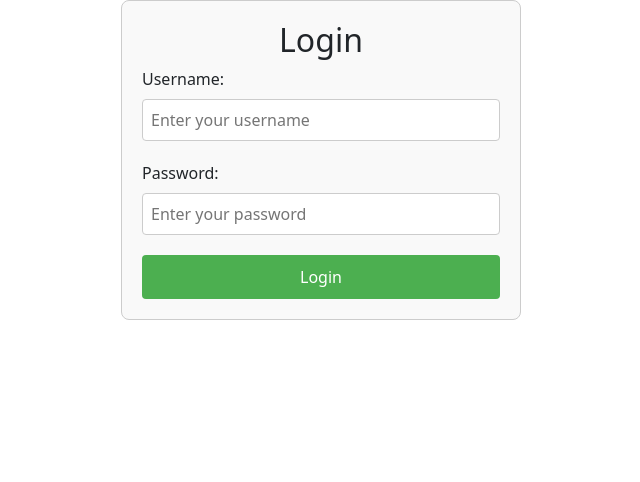
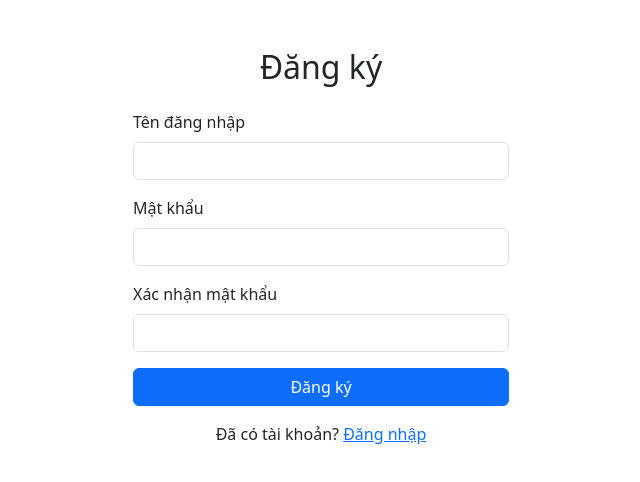
Before and after one commit to nhantsl/level2, a Vue app: page /register in a window 1280 px wide. Before the commit this address led to /login. Shown: the top 482 px of the page, without its empty margins (319-959 px from the left). Built offline with nearby package versions, Linux system fonts and the light colour scheme.

Commit message:
database

```diff
--- /dev/null
+++ b/db.json
@@ -0,0 +1,18 @@
+{
+  "posts": [],
+  "users": [
+    {
+      "id": 1,
+      "username": "admin",
+      "password": "1234",
+      "role": "admin",
+      "balance": 500000
+    },
+    {
+      "id": 2,
+      "username": "ab",
+      "password": "1234",
+      "role": "user"
+    }
+  ]
+}
--- a/src/components/Cash.vue
+++ b/src/components/Cash.vue
@@ -71,7 +71,7 @@ export default {
   name: "Cash",
   data() {
     return {
-      balance: 500000000,
+      balance: 0,
       pendingAmount: 100000,
       withdrawnAmount: 200000,
     };
@@ -87,6 +87,14 @@ export default {
       return this.withdrawnAmount.toLocaleString("vi-VN") + "đ";
     },
   },
+  mounted() {
+    const userData = localStorage.getItem('user')
+    if (userData) {
+      const user = JSON.parse(userData)
+      this.username = user.username
+      this.balance = user.balance || 0
+    }
+  },
 };
 </script>
 
--- a/src/components/Login.vue
+++ b/src/components/Login.vue
@@ -26,29 +26,43 @@
     </form>
     <p v-if="errorMessage" class="error">{{ errorMessage }}</p>
   </div>
+  <p class="register-link">
+      Chưa có tài khoản?
+      <router-link to="/register">Đăng ký</router-link>
+  </p>
 </template>
 
 <script>
+import axios from 'axios'
+
 export default {
   data() {
     return {
-      username: "",
-      password: "",
-      errorMessage: "",
-    };
+      username: '',
+      password: '',
+      errorMessage: '',
+    }
   },
   methods: {
-    handleLogin() {
-      // Kiểm tra thông tin đăng nhập (ở đây chỉ là ví dụ đơn giản)
-      if (this.username === "admin" && this.password === "1234") {
-        this.$router.push("/home");
-        // Chuyển hướng đến trang khác hoặc thực hiện các hành động sau khi đăng nhập thành công
-      } else {
-        this.errorMessage = "Invalid username or password";
+    async handleLogin() {
+      try {
+        const response = await axios.post('http://localhost:3000/api/login', {
+          username: this.username,
+          password: this.password,
+        })
+        console.log('Login successful:', response.data)
+        localStorage.setItem('user', JSON.stringify(response.data.user))
+        this.$router.push('/home')
+      } catch (error) {
+        if (error.response) {
+          this.errorMessage = error.response.data.message || 'An error occurred'
+        } else {
+          console.error('Error:', error)
+        }
       }
     },
   },
-};
+}
 </script>
 
 <style scoped>
@@ -96,4 +110,9 @@ button:hover {
   color: red;
   text-align: center;
 }
+
+.register-link {
+  text-align: center;
+  margin-top: 16px;
+}
 </style>
--- a/src/components/ProfileBalance.vue
+++ b/src/components/ProfileBalance.vue
@@ -1,6 +1,6 @@
 <template>
   <section class="text-center">
-    <b class="mb-1">{{ userName }}</b
+    <b class="mb-1">{{ username }}</b
     ><br />
     <b class="text-success fw-bold">{{ formattedBalance }}</b>
   </section>
@@ -10,7 +10,7 @@
 export default {
   name: "ProfileBalance",
   props: {
-    userName: String,
+    username: String,
     balance: Number,
   },
   computed: {
--- /dev/null
+++ b/src/components/Register.vue
@@ -0,0 +1,72 @@
+<template>
+  <div class="container mt-5">
+    <h2 class="text-center mb-4">Đăng ký</h2>
+
+    <form @submit.prevent="register">
+      <div class="mb-3">
+        <label class="form-label">Tên đăng nhập</label>
+        <input v-model="username" type="text" class="form-control" required />
+      </div>
+
+      <div class="mb-3">
+        <label class="form-label">Mật khẩu</label>
+        <input v-model="password" type="password" class="form-control" required />
+      </div>
+
+      <div class="mb-3">
+        <label class="form-label">Xác nhận mật khẩu</label>
+        <input v-model="confirmPassword" type="password" class="form-control" required />
+      </div>
+
+      <div v-if="errorMessage" class="alert alert-danger">
+        {{ errorMessage }}
+      </div>
+
+      <button type="submit" class="btn btn-primary w-100">Đăng ký</button>
+
+      <p class="mt-3 text-center">
+        Đã có tài khoản?
+        <router-link to="/login">Đăng nhập</router-link>
+      </p>
+    </form>
+  </div>
+</template>
+
+<script setup>
+import { ref } from 'vue'
+import { useRouter } from 'vue-router'
+import axios from 'axios'
+
+const username = ref('')
+const password = ref('')
+const confirmPassword = ref('')
+const errorMessage = ref('')
+const router = useRouter()
+
+const register = async () => {
+  if (password.value !== confirmPassword.value) {
+    errorMessage.value = 'Mật khẩu xác nhận không khớp.'
+    return
+  }
+
+  try {
+    const response = await axios.post('http://localhost:3000/api/register', {
+      username: username.value,
+      password: password.value,
+    })
+
+    console.log('Đăng ký thành công:', response.data)
+    // Sau khi đăng ký thành công, chuyển sang trang login
+    router.push('/login')
+  } catch (error) {
+    console.error('Lỗi đăng ký:', error)
+    errorMessage.value = error.response?.data?.message || 'Đăng ký thất bại.'
+  }
+}
+</script>
+
+<style scoped>
+.container {
+  max-width: 400px;
+}
+</style>
--- a/src/components/WalletHeader.vue
+++ b/src/components/WalletHeader.vue
@@ -16,7 +16,7 @@
 
       <div class="row mt-3">
         <div class="col-8">
-          Chào, <b>{{ userName }}!</b>
+          Chào, <b>{{ username }}!</b>
           <p>Chọn tài khoản kiếm tiền</p>
         </div>
         <div class="col-4 text-end">
@@ -31,7 +31,7 @@
 export default {
   name: "WalletHeader",
   props: {
-    userName: String,
+    username: String,
     avatar: String,
   },
 };
--- a/src/router.js
+++ b/src/router.js
@@ -5,6 +5,7 @@ import People from "./components/People.vue";
 import Profile from "./views/Profile.vue";
 import Cash from "./components/Cash.vue";
 import Login from "./components/Login.vue";
+import Register from "./components/Register.vue";
 
 const routes = [
   { path: "/", redirect: "/login" },
@@ -15,10 +16,11 @@ const routes = [
   { path: "/profile", component: Profile },
   { path: "/cash", component: Cash, meta: { hideNav: true } },
   { path: "/:pathMatch(.*)*", redirect: "/login" },
+  { path: "/register", component: Register, meta: { hideNav: true } }
 ];
 
 const router = createRouter({
-  history: createWebHistory(), // Use createWebHistory instead of createWebHashHistory for cleaner URLs
+  history: createWebHistory(),
   routes,
 });
 
--- a/src/views/Home.vue
+++ b/src/views/Home.vue
@@ -1,7 +1,7 @@
 <template>
   <HeaderComponent
-    username="Nguyễn Thành Dũng"
-    :balance="100000000"
+    :username="username"
+    :balance="balance"
     :banners="banners"
   />
   <FeatureList :features="features" />
@@ -33,6 +33,8 @@ export default {
   },
   data() {
     return {
+      username: '',
+      balance: 0,
       banners: [
         bannerImage,
         bannerImage,
@@ -53,5 +55,13 @@ export default {
       ],
     };
   },
+  mounted() {
+    const userData = localStorage.getItem('user')
+    if (userData) {
+      const user = JSON.parse(userData)
+      this.username = user.username
+      this.balance = user.balance || 0
+    }
+  },
 };
 </script>
--- a/src/views/Profile.vue
+++ b/src/views/Profile.vue
@@ -1,7 +1,7 @@
 <template>
   <ProfileHeader />
   <main class="pt-4">
-    <ProfileBalance userName="Nguyễn Thành Dũng" :balance="500000" />
+    <ProfileBalance :username="username" :balance="balance" />
     <ProfileBankInfo :pendingMoney="250000000" :needRevision="350000" />
     <ProfileFunction :functions="functions" />
   </main>
@@ -29,6 +29,8 @@ export default {
   },
   data() {
     return {
+      username: '',
+      balance: 0,
       functions: [
         { name: "Cài đặt tài khoản", icon: settingIcon },
         { name: "Quản lý tài khoản", icon: manageIcon },
@@ -39,5 +41,13 @@ export default {
       ],
     };
   },
+  mounted() {
+    const userData = localStorage.getItem('user')
+    if (userData) {
+      const user = JSON.parse(userData)
+      this.username = user.username
+      this.balance = user.balance || 0
+    }
+  },
 };
 </script>
--- a/src/views/Wallet.vue
+++ b/src/views/Wallet.vue
@@ -1,5 +1,5 @@
 <template>
-  <WalletHeader :userName="'Dũng'" :avatar="avatar" />
+  <WalletHeader :username="username" :avatar="avatar" />
   <main>
     <WalletTabs @tabChanged="handleTabChange" />
     <WalletList v-if="activeTab === 'tasks'" :tasks="tasks" />
@@ -38,6 +38,8 @@ export default {
   },
   data() {
     return {
+      username: '',
+      balance: 0,
       activeTab: "tasks",
       avatar: avatarImage,  // Sử dụng hình ảnh đã import
       banner: bannerImage,
@@ -82,5 +84,13 @@ export default {
       this.activeTab = tab;
     },
   },
+  mounted() {
+    const userData = localStorage.getItem('user')
+    if (userData) {
+      const user = JSON.parse(userData)
+      this.username = user.username
+      this.balance = user.balance || 0
+    }
+  },
 };
 </script>
```
Also changed, not shown: package.json (+6 -1 lines), server.js (added, +78 -0 lines), 1 other file (tests, documents, lock files or other folders).
